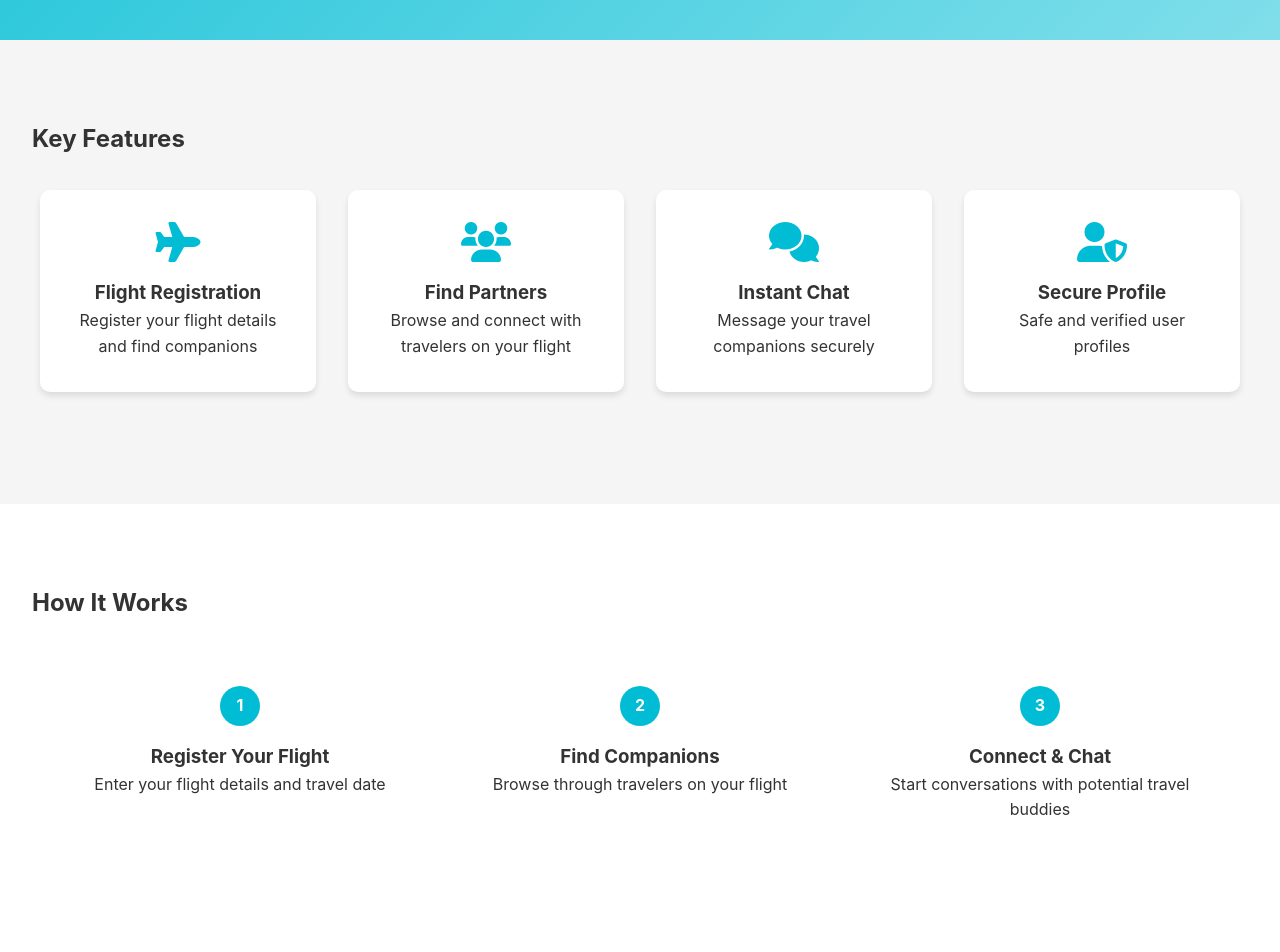
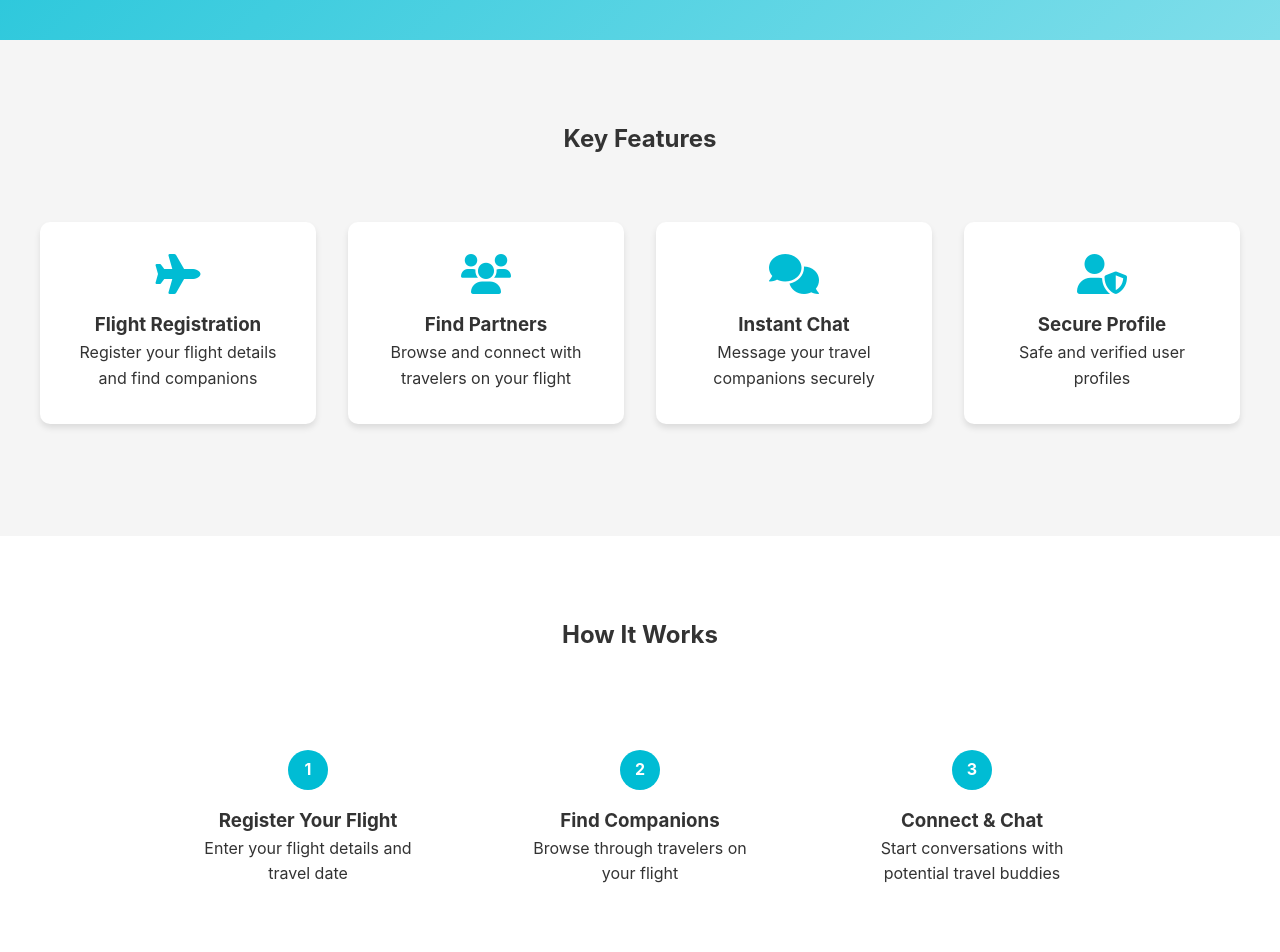
Before and after one commit to tripmatchteam/homepage, a plain HTML site: page index.html in a window 1280 px wide. Shown: the part 760-1712 px from the top of the page. Drawn offline with Linux system fonts and the light colour scheme.

Commit message:
refactor the code for pages.

```diff
--- a/index.html
+++ b/index.html
@@ -3,7 +3,7 @@
 <head>
     <meta charset="UTF-8">
     <meta name="viewport" content="width=device-width, initial-scale=1.0">
-    <title>Travel Companion - Connect with Fellow Travelers</title>
+    <title>TripMatch - Connect with Fellow Travelers</title>
     <link rel="stylesheet" href="styles.css">
     <link rel="stylesheet" href="https://cdnjs.cloudflare.com/ajax/libs/font-awesome/6.0.0/css/all.min.css">
 </head>
@@ -11,7 +11,7 @@
     <header>
         <nav>
             <div class="logo">
-                <img src="assets/logo.png" alt="Travel Companion Logo">
+                <img src="assets/logo.png" alt="TripMatch Logo">
             </div>
             <div class="nav-links">
                 <a href="#features">Features</a>
@@ -27,9 +27,6 @@
             <div class="hero-content">
                 <h1>Connect with Fellow Travelers</h1>
                 <p>Find and chat with people on your flight before you take off</p>
-                <a href="#" class="app-store-button">
-                    <img src="assets/app-store-badge.svg" alt="Download on App Store">
-                </a>
             </div>
         </section>
 
@@ -103,7 +100,7 @@
             </div>
         </div>
         <div class="footer-bottom">
-            <p>&copy; 2024 Travel Companion. All rights reserved.</p>
+            <p>&copy; 2024 TripMatch. All rights reserved.</p>
         </div>
     </footer>
 
--- a/styles.css
+++ b/styles.css
@@ -80,6 +80,11 @@ nav {
 #features {
     padding: 5rem 2rem;
     background-color: var(--background-color);
+    text-align: center;
+}
+
+#features h2 {
+    margin-bottom: 2rem;
 }
 
 .feature-grid {
@@ -109,21 +114,28 @@ nav {
 #how-it-works {
     padding: 5rem 2rem;
     background-color: white;
+    text-align: center;
+}
+
+#how-it-works h2 {
+    margin-bottom: 2rem;
 }
 
 .steps {
     display: flex;
-    justify-content: space-around;
+    justify-content: center;
+    align-items: center;
     flex-wrap: wrap;
     max-width: 1200px;
     margin: 0 auto;
     padding: 2rem 0;
+    gap: 2rem;
 }
 
 .step {
     text-align: center;
     padding: 2rem;
-    flex: 1;
+    flex: 0 1 300px;
     min-width: 250px;
 }
 
```
Also changed, not shown: 1 other file.
